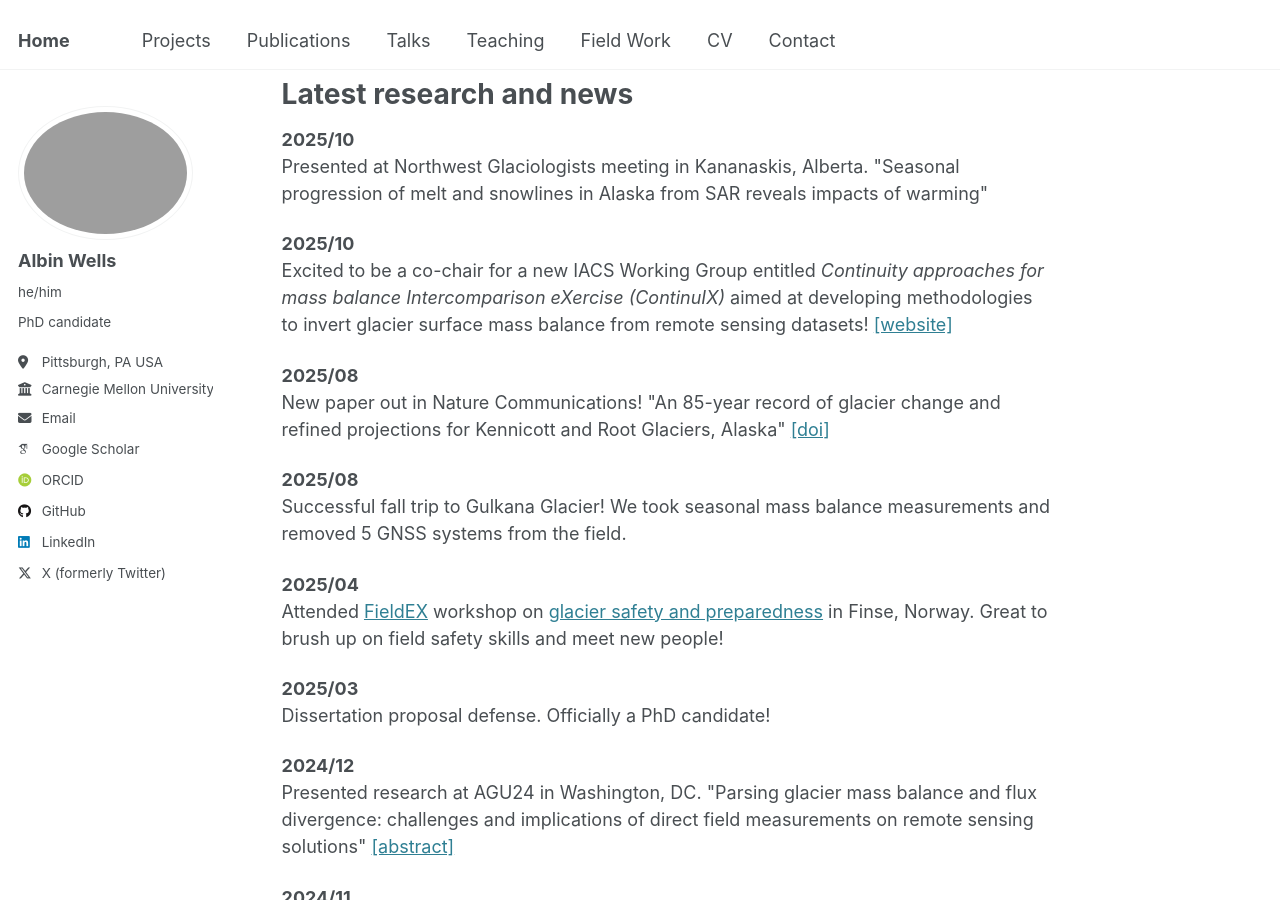
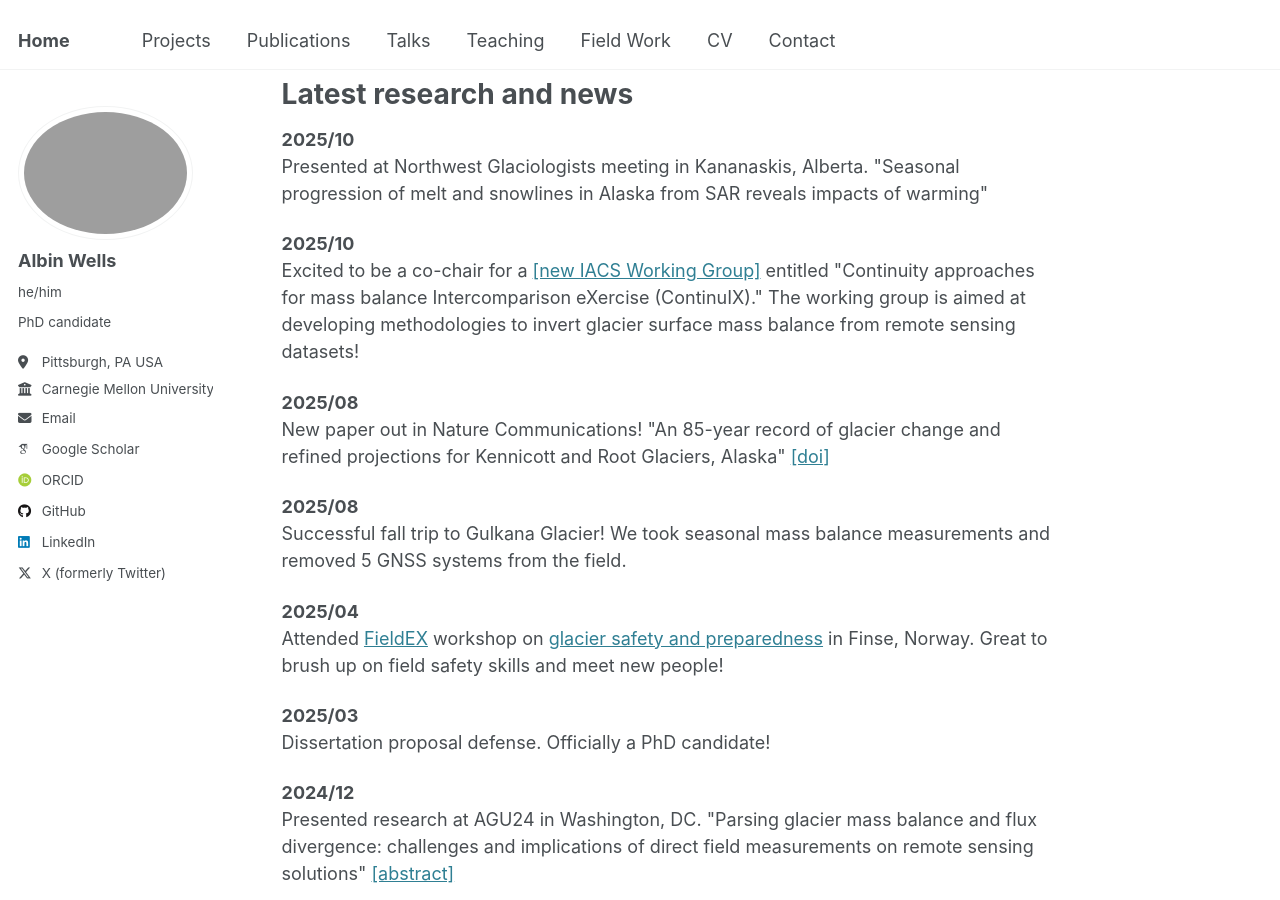
Before and after one commit to albinwwells/albinwwells.github.io, a Jekyll site: the page built from _pages/about.md, in a window 1280 px wide and 900 px high, scrolled down 629 px. Built offline with Jekyll 4.4.1, drawn with Linux system fonts in a browser that asks for light colours; some web fonts are replaced.

Commit message:
Update about.md

```diff
--- a/_pages/about.md
+++ b/_pages/about.md
@@ -24,7 +24,7 @@ Latest research and news
 Presented at Northwest Glaciologists meeting in Kananaskis, Alberta. "Seasonal progression of melt and snowlines in Alaska from SAR reveals impacts of warming" </p>
 
 <p> <strong> 2025/10 </strong> <br>
-Excited to be a co-chair for a new IACS Working Group entitled <em>Continuity approaches for mass balance Intercomparison eXercise (ContinuIX)</em> aimed at developing methodologies to invert glacier surface mass balance from remote sensing datasets! <a href="https://www.nature.com/articles/s41467-025-62962-w](https://cryosphericsciences.org/activities/continuity-approaches-for-mass-balance-intercomparison-exercise-continuix/">[website]</a> </p>
+Excited to be a co-chair for a <a href="https://www.nature.com/articles/s41467-025-62962-w](https://cryosphericsciences.org/activities/continuity-approaches-for-mass-balance-intercomparison-exercise-continuix/">[new IACS Working Group]</a> entitled "Continuity approaches for mass balance Intercomparison eXercise (ContinuIX)." The working group is aimed at developing methodologies to invert glacier surface mass balance from remote sensing datasets! </p>
 
 <p> <strong> 2025/08 </strong> <br>
 New paper out in Nature Communications! "An 85-year record of glacier change and refined projections for Kennicott and Root Glaciers, Alaska" <a href="https://www.nature.com/articles/s41467-025-62962-w">[doi]</a> </p>
```
